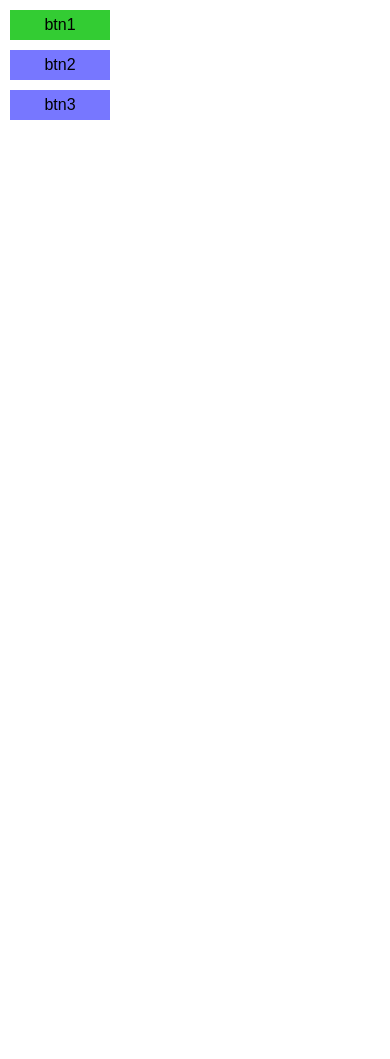
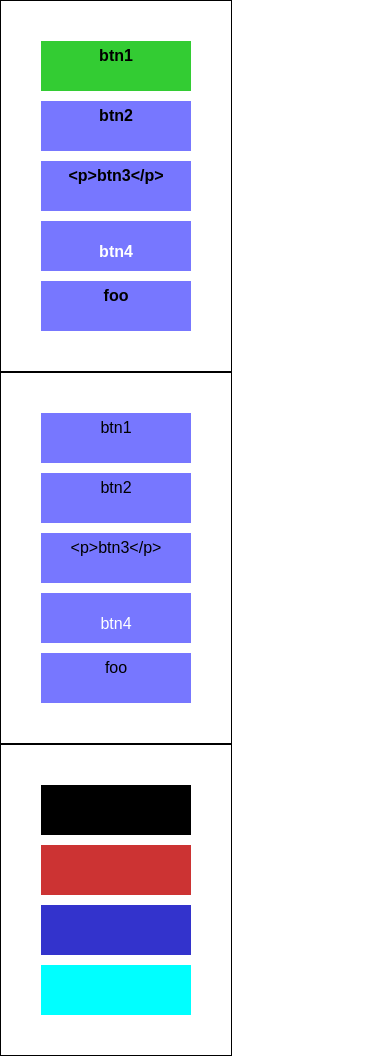
Before and after one commit to Andreas-Beer/createButtons, a website: page public_html/index.html in a window 390 px wide. Before the commit the page ends 844 px from the top, so only its background shows below. Drawn offline with Linux system fonts and the light colour scheme.

Commit message:
update 	hover 	focus
clenup

```diff
--- a/public_html/index.html
+++ b/public_html/index.html
@@ -19,17 +19,27 @@
 
             .button {
                 background-color: #77f;
-                width: 100px;
-                height: 30px;
+                width: 150px;
+                height: 50px;
                 margin: 10px;
                 text-align: center;
                 padding-top: 6px;
             }
+            .button:hover,
+            .button.hover,
+            .button:focus,
+            .button.focus {
+                background-color: #33f;
+            }
+            .button:active,
             .button.active {
                 background-color: #3c3;
             }
-            .button.hover {
-                background-color: #c33;
+
+            .container {
+                border: 1px solid #000;
+                display: inline-block;
+                padding: 30px;
             }
 
         </style>
@@ -38,17 +48,27 @@
     </head>
     <body>
 
-        <div id="container1"></div>
-        <div id="container2"></div>
+        <div id="container1" class="container"></div>
+        <div id="container2" class="container"></div>
+        <div id="container3" class="container"></div>
 
 
         <script src="js/createButtons_Vanilla.js"></script>
         <script>
 
             var aData = [
-                {text: 'btn1', attr: { class: "bla" }},
-                {text: 'btn2', attr: { id: "bla" }},
-                {text: 'btn3'}
+                {text: 'btn1'},
+                {text: 'btn2', attr: { id: "bla" } },
+                {text: '<p>btn3</p>'},
+                {html: '<p>btn4</p>', css: {color: 'white'} },
+                {text: 'foo'}
+            ];
+
+            var aColors = [
+                { color: '#000' , css: { 'background-color': '#000' } },
+                { color: '#c33' , css: { 'background-color': '#c33' } },
+                { color: '#33c' , css: { 'background-color': '#33c' } },
+                { color: 'cyan' , css: { 'background-color': 'cyan' } }
             ];
 
         </script>
@@ -57,6 +77,14 @@
             createButtons({
                data: aData,
                container: document.getElementById('container1'),
+               css: {
+                   fontWeight: 'bold'
+               },
+               attr: {
+                   'data-foo': 123,
+                   id: 'foo',
+                   class: 'foo'
+               },
                onHover: function (data) {
 
 //                   console.log(this);
@@ -65,6 +93,16 @@
                }
             }).setActive(0);
 
+            createButtons({
+               container: document.getElementById('container2'),
+               data: aData
+            });
+
+            createButtons({
+                container: document.getElementById('container3'),
+                data: aColors
+            });
+
         </script>
     </body>
 </html>
--- a/public_html/js/createButtons_Vanilla.js
+++ b/public_html/js/createButtons_Vanilla.js
@@ -1,13 +1,24 @@
 function createButtons(config) {
 
-    var container   = this.nodeType && this.nodeType === 1 ? this : config.container;
+    var container       = this.nodeType && this.nodeType === 1 ? this : config.container;
     var data        = config.data;
-    var type        = config.type        || 'div';
-    var onClick     = config.onClick     || null;
-    var onHover     = config.onHover     || null;
-    var className   = config.className   || 'button';
-    var activeClass = config.activeClass || 'active';
-    var hoverClass  = config.hoverClass  || 'hover';
+
+    var elementType   = config.type        || 'div';
+
+    var callbacks     = {};
+    callbacks.click = config.onClick     || null;
+    callbacks.hover = config.onHover     || null;
+    callbacks.focus = config.onFocus     || null;
+
+    var classes       = {};
+    classes.name      = config.className   || 'button';
+    classes.active    = config.activeClass || 'active';
+    classes.hover     = config.hoverClass  || 'hover';
+    classes.focus     = config.hoverClass  || 'focus';
+
+    var globals       = {};
+    globals.css       = config.css         || {};
+    globals.attr      = config.attr        || {};
 
     var buttons = [];
     var currentState = {};
@@ -23,7 +34,7 @@ function createButtons(config) {
 
         return {
             buttons: buttons,
-            setActive: function (btn) { setState(btn, activeClass); }
+            setActive: function (btn) { setClass(btn, classes.active); }
         };
     };
     return main();
@@ -32,13 +43,20 @@ function createButtons(config) {
     function createButton(nr, data) {
 
         var text = data[nr].text || '';
-        var css  = data[nr].css  || {};
-        var attr = data[nr].attr || {};
+        var html = data[nr].html || '';
+        var css  = mergeObjs({}, globals.css,  data[nr].css);
+        var attr = mergeObjs({ tabindex: 1 }, globals.attr, data[nr].attr);
 
-        var btn = document.createElement(type);
-        btn.innerText = text;
-        btn.className = className;
+        var btn = document.createElement(elementType);
+        btn.className = classes.name;
         btn.setAttribute('data-nr', nr);
+        btn.tabindex = 1;
+
+        if (html) {
+            btn.innerHTML = html;
+        } else if (text) {
+            btn.innerText = text;
+        }
 
         for (var rule in css) {
             btn.style[rule] = css[rule];
@@ -49,61 +67,75 @@ function createButtons(config) {
                 btn.classList.add(attr[a]);
                 break;
             }
-
             if (a === 'id') {
-                attr[a] += '_' + nr;
+                attr[a] += '_' + (+nr - 1);
             }
 
             btn.setAttribute(a, attr[a]);
         }
 
+        btn.addEventListener('focus', onFocus);
+        btn.addEventListener('blur',  onBlur);
+
         return btn;
     }
 
     function installHandler() {
+        container.addEventListener('click',     onClick);
+        container.addEventListener('mouseover', onMouseOver);
+        container.addEventListener('mouseout',  onMouseOut);
+    }
 
-        container.addEventListener('click',     onButtonClick);
-        container.addEventListener('mouseover', onButtonHover);
-        container.addEventListener('mouseout',  onButtonOut);
+    function onClick (evt) {
+        addState(evt, classes.active, callbacks.click);
+    }
+
+    function onMouseOver (evt) {
+        addState(evt, classes.hover, callbacks.hover);
+    }
+
+    function onFocus (evt) {
+        addState(evt, classes.focus, callbacks.focus);
+    }
+
+    function onMouseOut (evt) {
+        removeClass(evt.target, classes.hover);
+    }
+
+    function onBlur (evt) {
+        removeClass(evt.target, classes.focus);
+    }
+
+    function addState (evt, className, cb) {
+
+        var btn = evt.target;
+
+        if (buttons.indexOf(btn) < 0) {
+            btn = findParentBtn(btn);
+
+            if (btn === null) {
+                return;
+            }
+        }
+
+        setClass(btn, className);
+
+        if (!isFunction(cb)) { return; }
+        callCB(cb, btn, btn.getAttribute('data-nr'));
 
     }
 
-    function onButtonClick (evt) {
-
-        var btn = evt.target;
-
-        setState(btn, activeClass);
-
-        if (!isFunction(onClick)) { return; }
-        callCB(onClick, btn, btn.getAttribute('data-nr'));
+    function setClass (btn, state, toggle) {
+        changeClass(btn, state, toggle, true);
     }
 
-    function onButtonHover (evt) {
-
-        var btn = evt.target;
-
-        setState(btn, hoverClass);
-
-        if (!isFunction(onHover)) { return; }
-        callCB(onHover, btn, btn.getAttribute('data-nr'));
+    function removeClass (btn, state) {
+        changeClass(btn, state, false, false);
     }
 
-    function onButtonOut (evt) {
-        var btn = evt.target;
-        removeState(btn, hoverClass);
-    }
+    function changeClass (btn, state, toggle, add) {
 
-    function setState (btn, state, toggle) {
-        changeState(btn, state, toggle, true);
-    }
-
-    function removeState (btn, state) {
-        changeState(btn, state, false, false);
-    }
-
-    function changeState (btn, state, toggle, add) {
-
-         if (btn === container) {
+        if (btn === container) {
             return;
         }
 
@@ -138,5 +170,43 @@ function createButtons(config) {
     function isNumber (nr) {
         return typeof nr === 'number' && nr === nr;
     }
+    function findParentBtn (elm) {
+
+        if (elm === container) {
+            return null;
+        }
+        if (buttons.indexOf(elm) >= 0) {
+            return elm;
+        }
+        return findParentBtn(elm.parentNode);
+    }
+    function isEmptyObj (obj) {
+        return !obj || Object.getOwnPropertyNames(obj).length <= 0;
+    }
+
+    function mergeObjs () {
+
+        function merge(target, source) {
+
+            if (isEmptyObj(source)) { return target; }
+
+            for (var prop in source) {
+                target[prop] = source[prop];
+            }
+            return target;
+        }
+
+        var all = {};
+
+        for (var i = arguments.length - 1; i > 0; i--) {
+
+            var obj = arguments[i];
+            if (!isEmptyObj(obj)) {
+                merge(all, obj);
+            }
+        }
+
+        return merge(arguments[0], all);
+    }
 
 }
```
